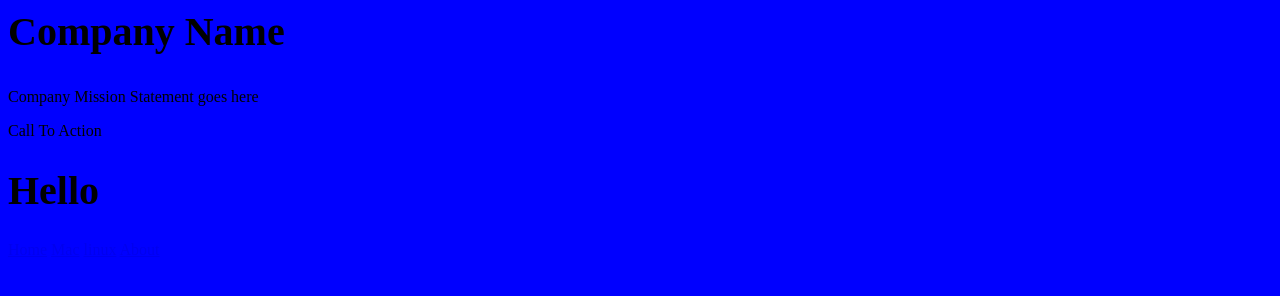
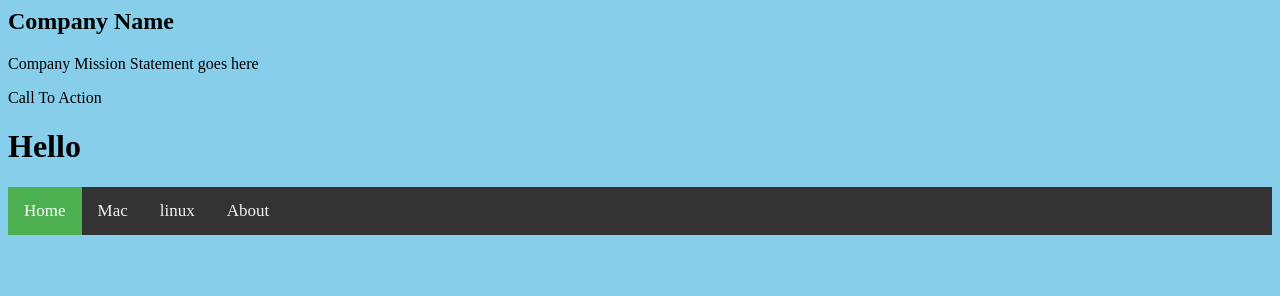
Before and after one commit to j111111111111111111111/j111111111111111111111.github.io, a plain HTML site: page index.html in a window 1280 px wide. Drawn offline with Linux system fonts and the light colour scheme.

Commit message:
Update index.html

```diff
--- a/index.html
+++ b/index.html
@@ -1,16 +1,10 @@
 <html lang="en">
 <head>
+     <link rel='stylesheet' href= styles2.CSS >
     <meta charset="UTF-8">
     <meta name="viewport" content="width=device-width, initial-scale=1.0">
     <title>Document</title>
-    <style>
-        body {
-            background-color:blue;
-        h1{
-            font-size:40px;
-            text-algin:center;
 
-    </style>
 </head>
 <body>
             <section class="header">
```
